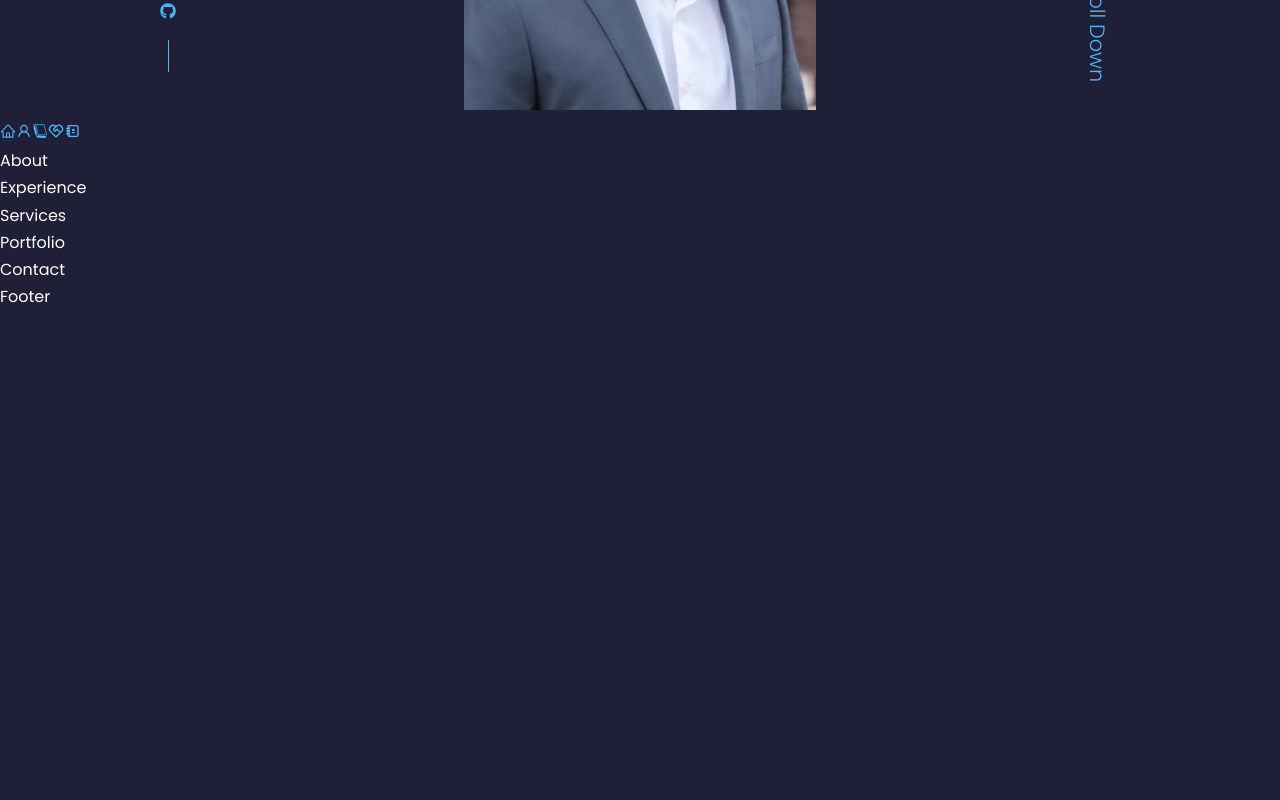
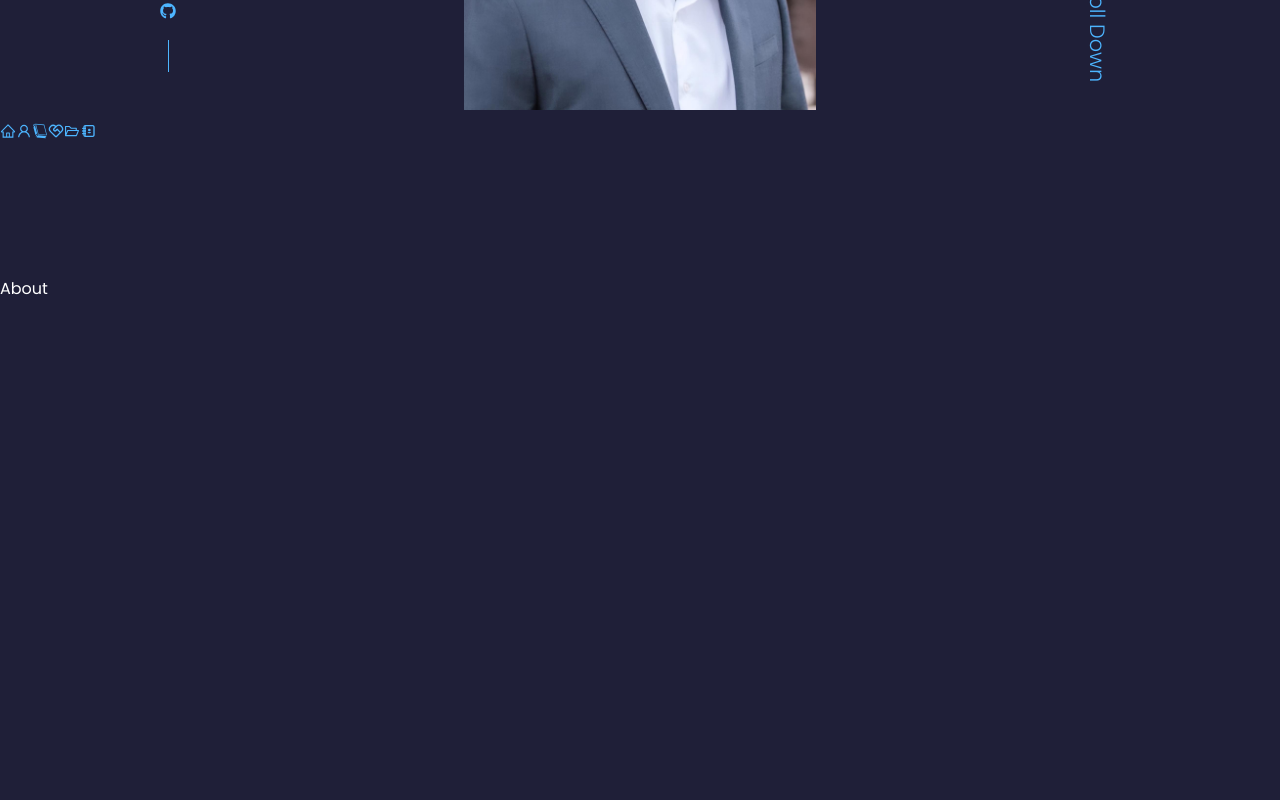
Before and after one commit to Reginald-Pitts-1/React_Portfolio, a React (Create React App) app in the folder portfolio-1/: page / in a window 1280 px wide. Shown: the part 680-1480 px from the top of the page. Before the commit the page ends 990 px from the top, so only its background shows below. Built offline with nearby package versions, Linux system fonts and the light colour scheme.

Commit message:
matched ids with nav.jsx file for button redirection on webpage

```diff
--- a/portfolio-1/src/components/About/About.jsx
+++ b/portfolio-1/src/components/About/About.jsx
@@ -3,7 +3,7 @@ import './About.css'
 
 const About = () => {
   return (
-    <div>About</div>
+    <section id="about">About</section>
   )
 }
 
--- a/portfolio-1/src/components/Contact/Contact.jsx
+++ b/portfolio-1/src/components/Contact/Contact.jsx
@@ -3,7 +3,7 @@ import './Contact.css'
 
 const Contact = () => {
   return (
-    <div>Contact</div>
+    <section id="contact">Contact</section>
   )
 }
 
--- a/portfolio-1/src/components/Experience/Experience.jsx
+++ b/portfolio-1/src/components/Experience/Experience.jsx
@@ -3,7 +3,7 @@ import './Experience.css'
 
 const Experience = () => {
   return (
-    <div>Experience</div>
+    <section id="experience">Experience</section>
   )
 }
 
--- a/portfolio-1/src/components/Nav/Nav.jsx
+++ b/portfolio-1/src/components/Nav/Nav.jsx
@@ -5,6 +5,7 @@ import {AiOutlineUser} from 'react-icons/ai'
 import {GiBlackBook} from 'react-icons/gi'
 import {RiServiceLine} from 'react-icons/ri'
 import {TiContacts} from 'react-icons/ti'
+import {AiOutlineFolderOpen} from 'react-icons/ai'
 
 const Nav = () => {
   return (
@@ -13,6 +14,7 @@ const Nav = () => {
       <a href="#about"><AiOutlineUser /></a>
       <a href="#experience"><GiBlackBook /></a>
       <a href="#services"><RiServiceLine /></a>
+      <a href="#portfolio"><AiOutlineFolderOpen /></a>
       <a href="#contact"><TiContacts /></a>
     </nav>
   )
--- a/portfolio-1/src/components/Portfolio/Portfolio.jsx
+++ b/portfolio-1/src/components/Portfolio/Portfolio.jsx
@@ -3,7 +3,7 @@ import './Portfolio.css'
 
 const Portfolio = () => {
   return (
-    <div>Portfolio</div>
+    <section id="portfolio">Portfolio</section>
   )
 }
 
--- a/portfolio-1/src/components/Services/Services.jsx
+++ b/portfolio-1/src/components/Services/Services.jsx
@@ -3,7 +3,7 @@ import './Services.css'
 
 const Services = () => {
   return (
-    <div>Services</div>
+    <section id="services">Services</section>
   )
 }
 
--- a/portfolio-1/src/index.css
+++ b/portfolio-1/src/index.css
@@ -58,6 +58,7 @@ h1 {
 
 section {
     margin-top: 8rem;
+    height: 100vh;
 }
 
 section > h2, section > h5 {
```
